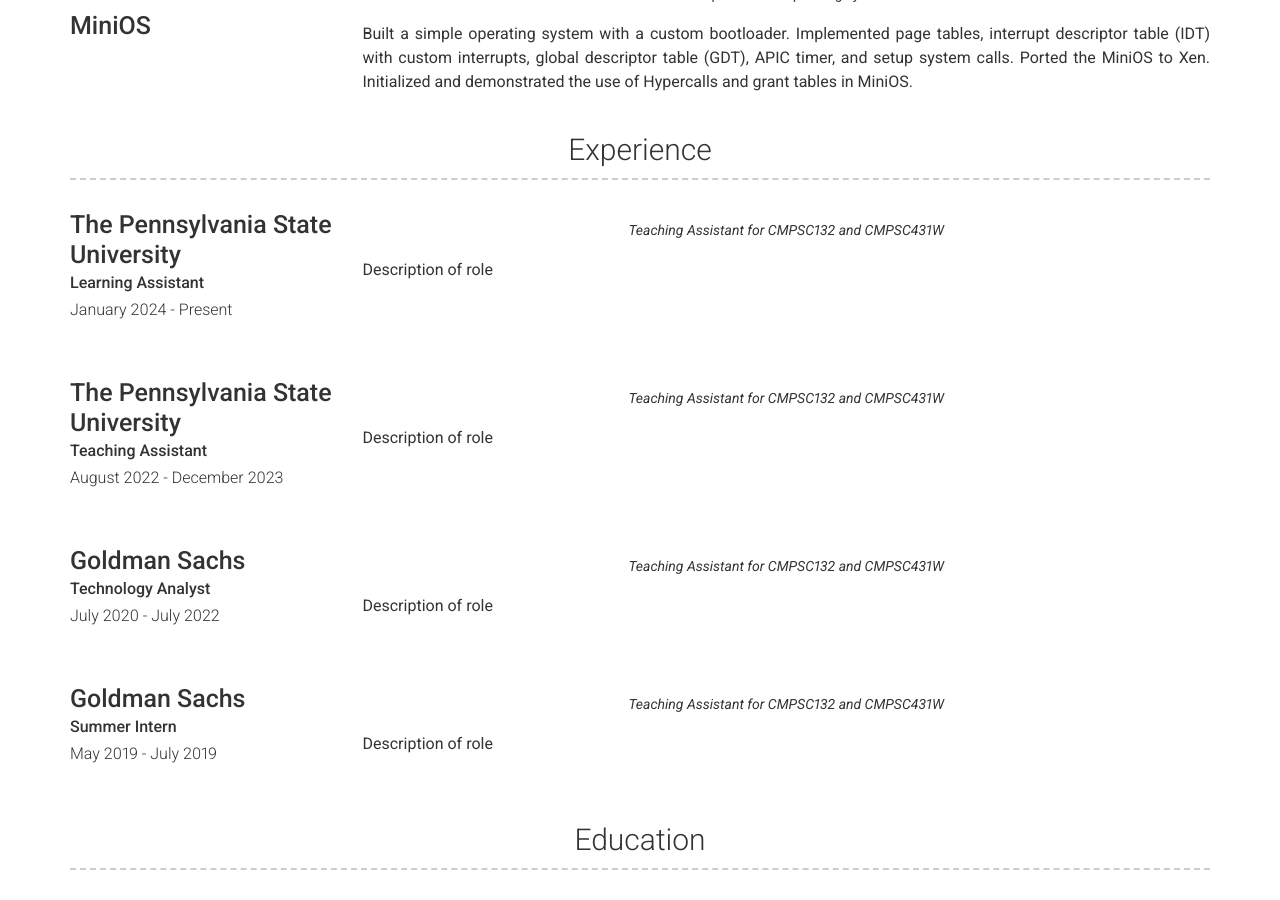
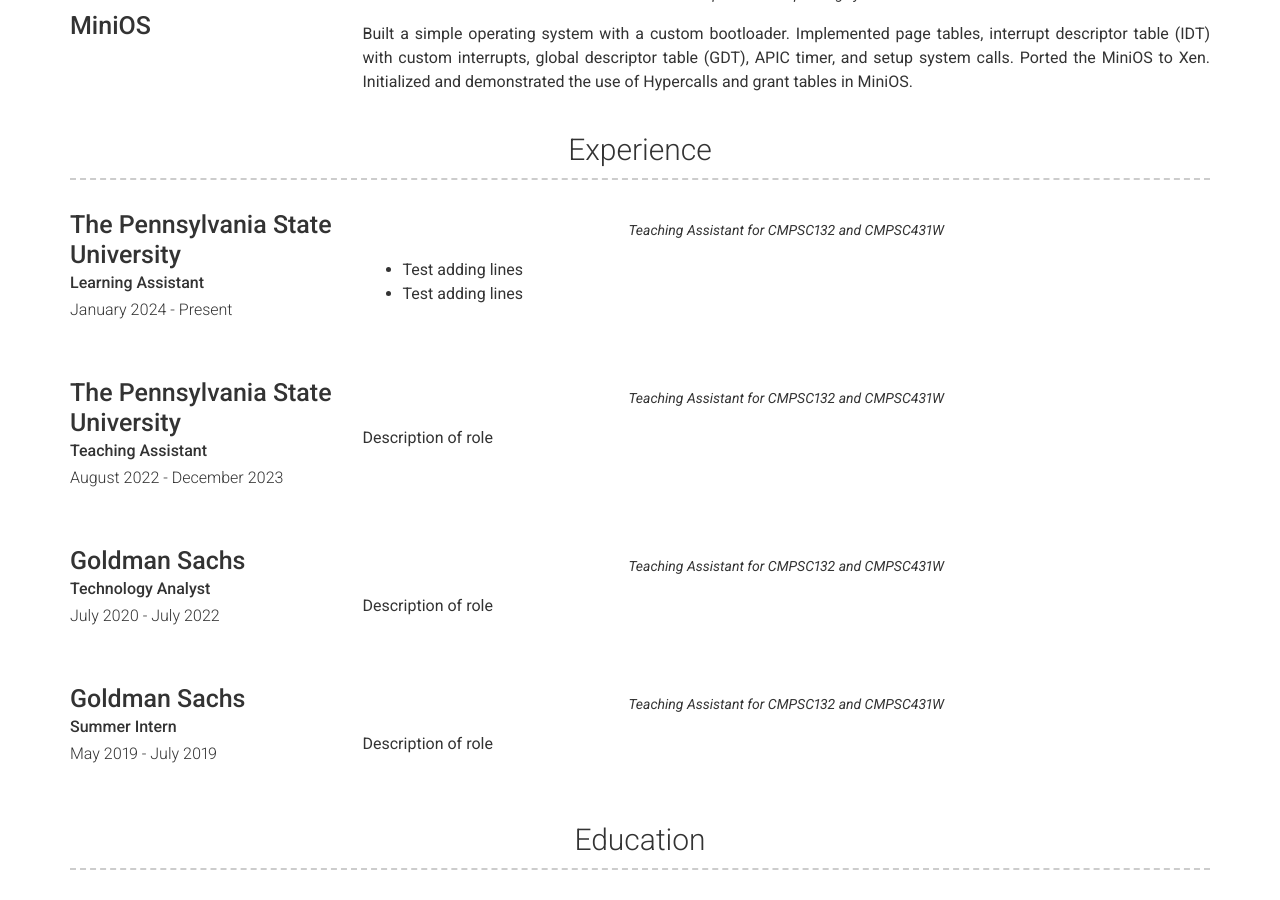
Before and after one commit to tmw9/tmw9.github.io, a Jekyll site: the page built from index.md, in a window 1280 px wide and 900 px high, scrolled down 973 px. Built offline with Jekyll 4.4.1, drawn with Linux system fonts in a browser that asks for light colours; nearby versions of some CDN libraries.

Commit message:
testing something

```diff
--- a/_config.yml
+++ b/_config.yml
@@ -96,7 +96,8 @@
         quote: >
           Teaching Assistant for CMPSC132 and CMPSC431W
         description: | # this will include new lines to allow paragraphs
-          Description of role
+          - Test adding lines
+          - Test adding lines
 
       - layout: left
         title: The Pennsylvania State University
```
